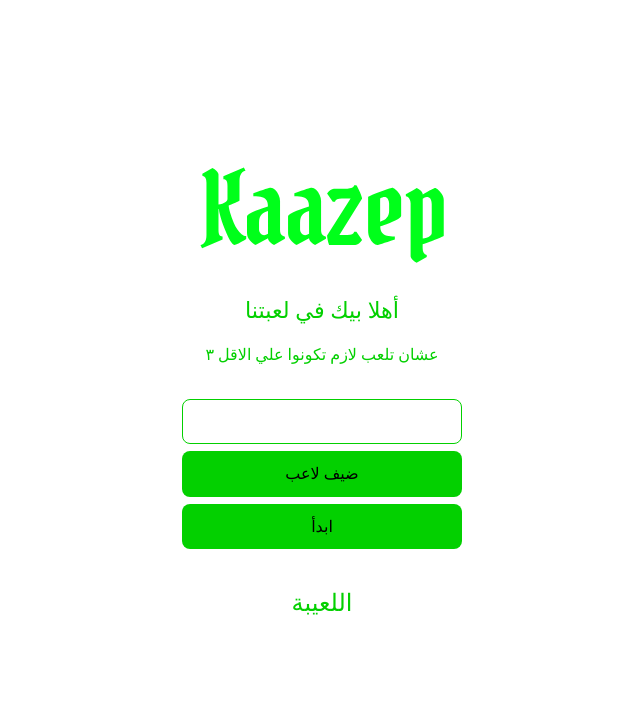
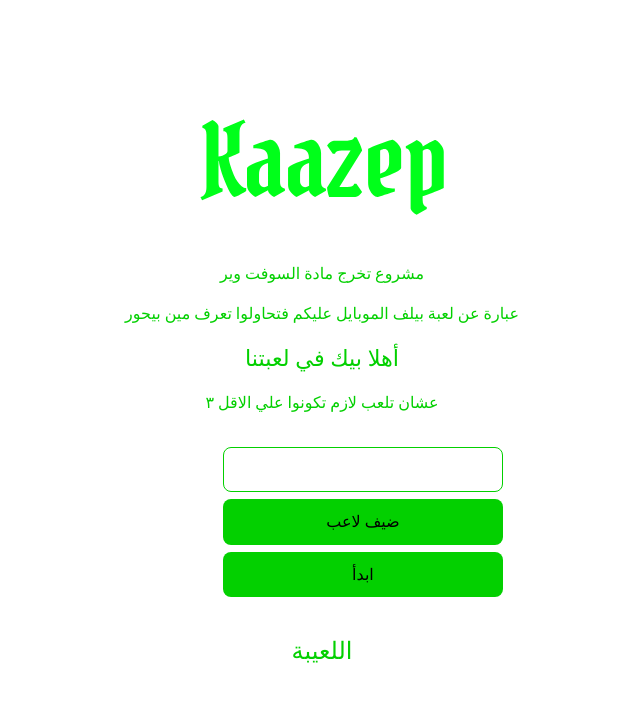
Before and after one commit to ZeyadAwdallah/KaaZep, a React (Vite) app: page / in a window 1280 px wide. Shown: the top 702 px of the page, without its empty margins (318-958 px from the left). Built offline with nearby package versions, Linux system fonts and the light colour scheme; a web font is replaced by a local one.

Commit message:
Level 3 Sw Project Already done

```diff
--- a/src/components/HomeScreen.tsx
+++ b/src/components/HomeScreen.tsx
@@ -56,6 +56,12 @@ function HomeScreen({
   return (
     <div>
       <img src="./Kaazep.svg" alt="" id="logo" />
+      {Users.length == 0 ? (
+  <div>
+  <p>مشروع تخرج  مادة السوفت وير</p>
+  <p>عبارة عن لعبة بيلف الموبايل عليكم فتحاولوا تعرف مين بيحور</p>
+  </div>
+) : null}
       <p className="Welcome">أهلا بيك في لعبتنا</p>
       <p>عشان تلعب لازم تكونوا علي الاقل ٣</p>
       <form onSubmit={playerNameSubmit}>
```
